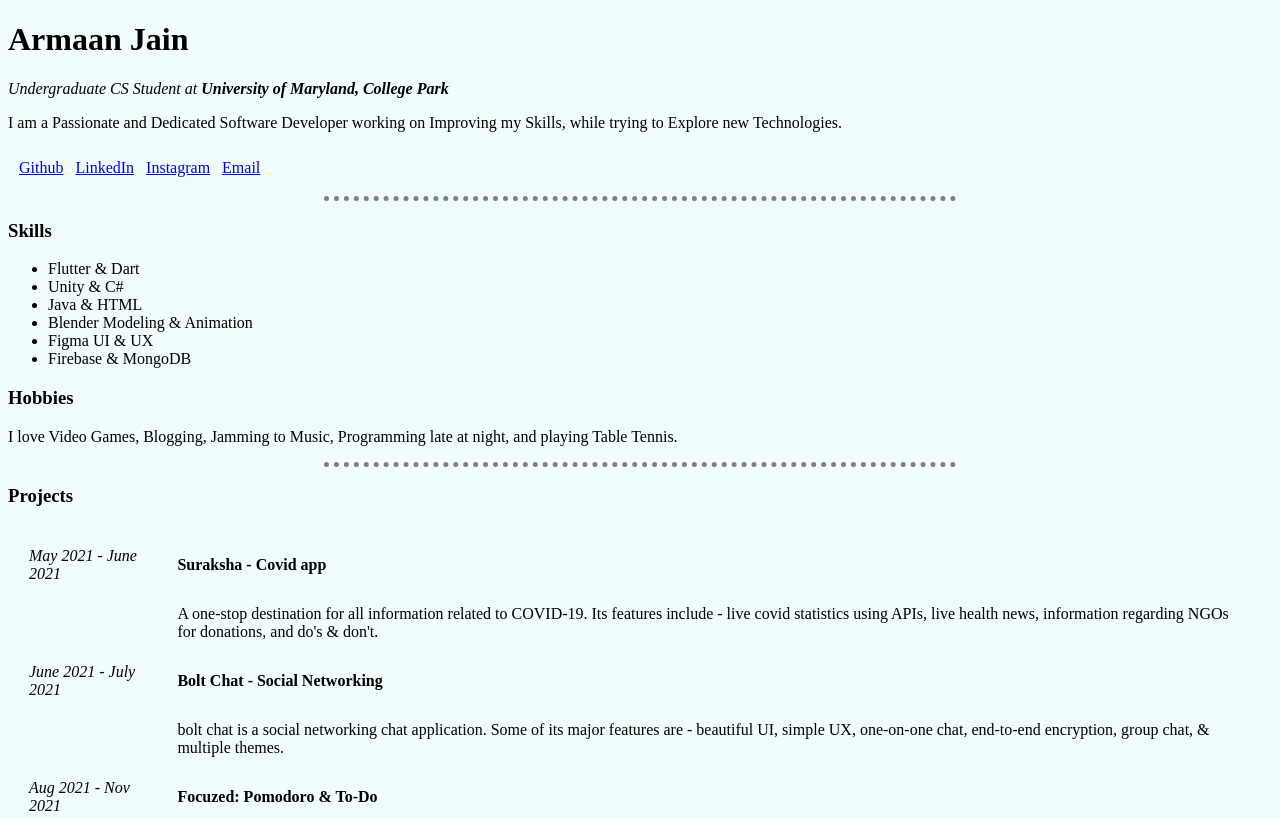
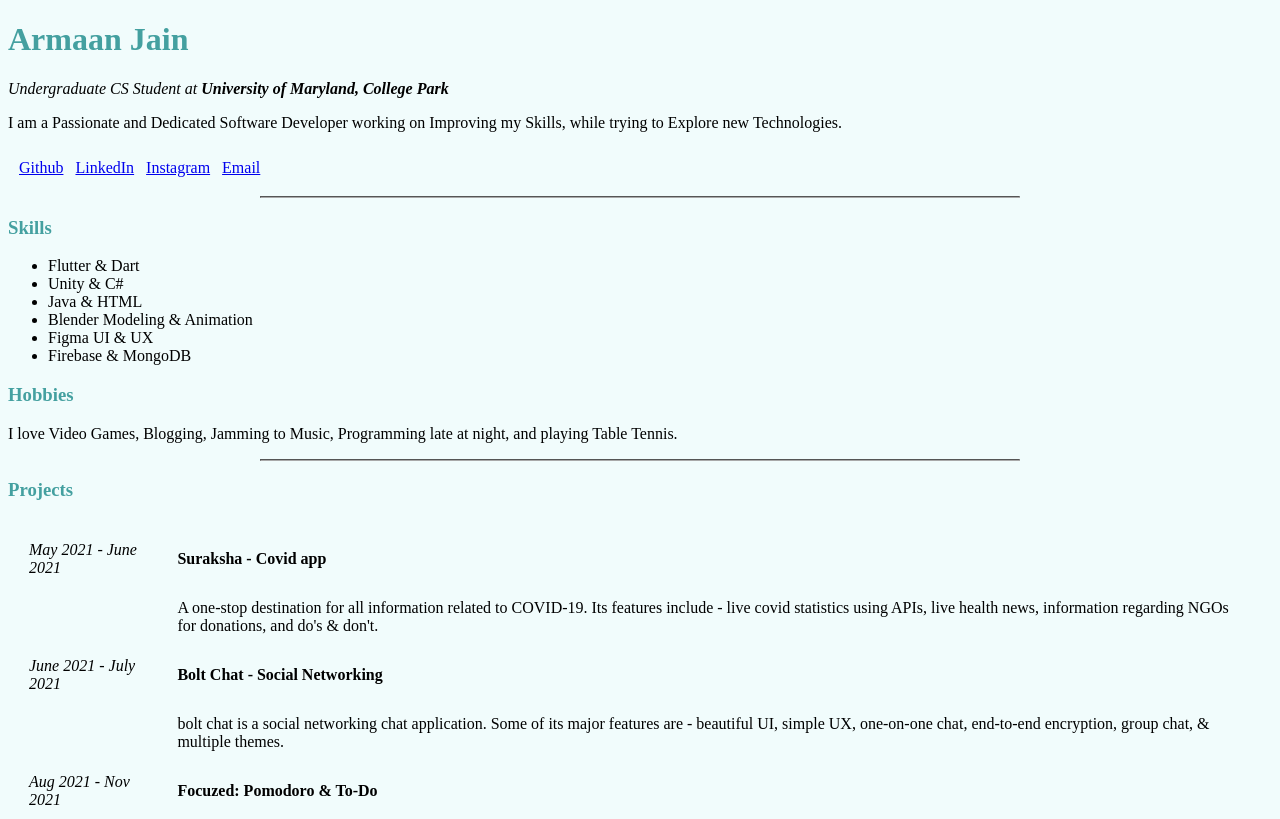
Before and after one commit to Developing-Gamer/Resume-html, a plain HTML site: page index.html in a window 1280 px wide. Shown: the top 819 px of the page. Drawn offline with Linux system fonts and the light colour scheme.

Commit message:
Fine tuning  css

```diff
--- a/css/styles.css
+++ b/css/styles.css
@@ -2,10 +2,15 @@ body {
     background-color: rgba(241, 252, 252, 1);
 }
 
+h1 {
+    color: rgb(68, 160, 160);
+}
+
+h3 {
+    color: rgb(68, 160, 160);
+}
+
 hr {
-    border-color: grey;
-    border-style: none;
-    border-top-style: dotted;
-    border-width: 5px;
-    width: 50%;
+    border-color: rgb(169, 169, 169);
+    width: 60%;
 }
```
